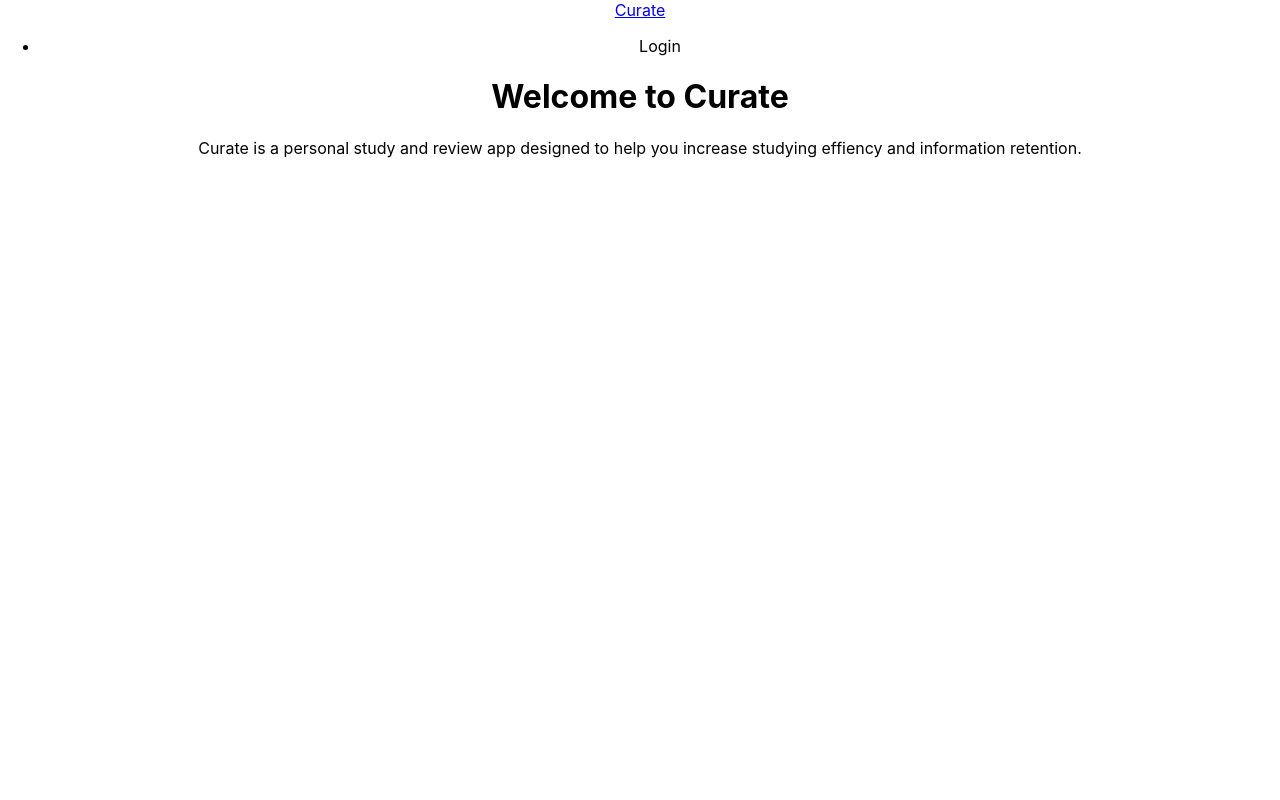
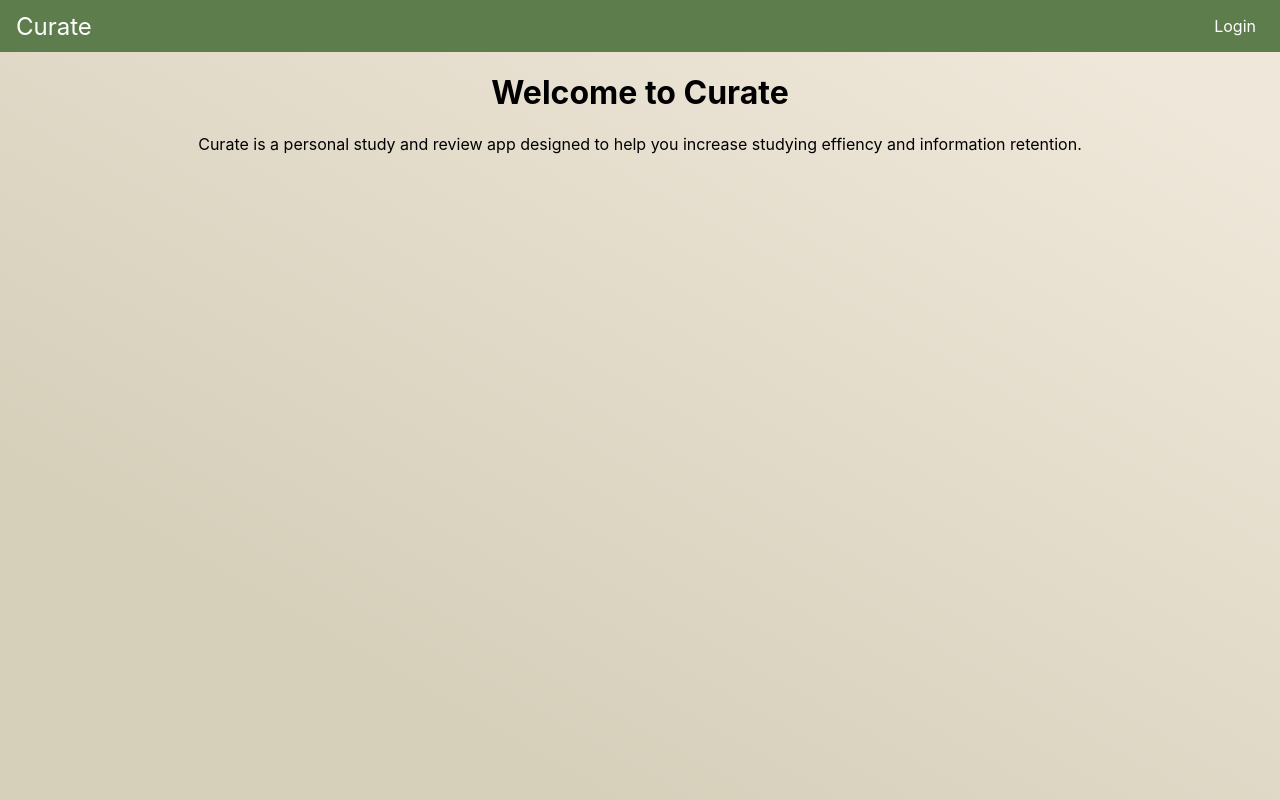
Before and after one commit to zanetowell/Curate-Client, a React (Create React App) app: page / in a window 1280 px wide. Built offline with nearby package versions, Linux system fonts and the light colour scheme; no server answers.

Commit message:
adds topic/show page and basic styling

```diff
--- a/src/components/Main.js
+++ b/src/components/Main.js
@@ -1,6 +1,7 @@
 import React, {useState, useEffect} from 'react'
 import { Route, Routes } from 'react-router-dom'
 import Dashboard from '../pages/Dashboard'
+import Topic from '../pages/Topic'
 import Welcome from '../pages/Welcome'
 
 const Main = (props) => {
@@ -21,6 +22,7 @@ const Main = (props) => {
         <Routes>
             <Route path='/' element={<Welcome topics={topics}/>} />
             <Route path='/topics' element={<Dashboard topics={topics}/>} />
+            <Route path='/topics/:id' element={<Topic topics={topics}/>} />
         </Routes>
     </div>
   )
--- a/src/components/Nav.js
+++ b/src/components/Nav.js
@@ -5,17 +5,17 @@ import { Link } from 'react-router-dom'
 const Nav = (props) => {
   return (
     <nav className='nav'>
-        <Link to='/'>
-            <div className='nav-title'>Curate</div>
+        <Link to='/' className='nav-title'>
+            <div>Curate</div>
         </Link>
         <ul>
             {
                 props.user ?
                 <>
-                <li>Welcome, {props.user.displayName}</li>
-                <li><img src={props.user.photoURL} alt={props.user.displayName}/></li>
+                <li className='nav-user-bar'>Welcome, {props.user.displayName}
+                <img src={props.user.photoURL} alt={props.user.displayName}className='nav-user-img'/></li>
                 <li onClick={logout}>Logout</li>
-                <Link to='/topics'>Dashboard</Link>
+                <Link to='/topics' className='nav-dash-link'>Dashboard</Link>
                 </>
                 :
                 <li onClick={login}>Login</li>
--- a/src/pages/Topic.js
+++ b/src/pages/Topic.js
@@ -0,0 +1,13 @@
+import React from 'react'
+import { useNavigate, useParams } from 'react-router-dom'
+import { useState, useEffect } from 'react'
+
+const Topic = (props) => {
+  return (
+    <div className='topic-page'>
+        Topic
+    </div>
+  )
+}
+
+export default Topic
--- a/src/styles/styles.scss
+++ b/src/styles/styles.scss
@@ -0,0 +1,47 @@
+$boldcolor: #5d7d4c;
+
+.App {
+    background: rgb(214,207,186);
+    background: linear-gradient(30deg, rgba(214,207,186,1) 22%, rgba(239,232,218,1) 90%);
+    height: 100vh;
+    width: 100vw;
+}
+
+nav {
+    display: flex;
+    justify-content: space-between;
+    align-items: center;
+    background-color: $boldcolor;
+    color: white;
+
+    ul {
+        list-style:none;
+        display: flex;
+        align-items: center;
+
+        li {
+            margin-right: 1.5rem;
+            cursor: pointer;
+        }
+
+        .nav-user-bar {
+            display: flex;
+            align-items: center;
+            cursor: default;
+        }
+
+        .nav-user-img {
+            border-radius: 50%;
+            height: 2rem;
+            margin: 0 1rem;
+        }
+    }
+}
+
+.nav-title {
+    color: white;
+    text-decoration: none;
+    cursor: pointer;
+    font-size: x-large;
+    margin-left: 1rem;
+}
```
